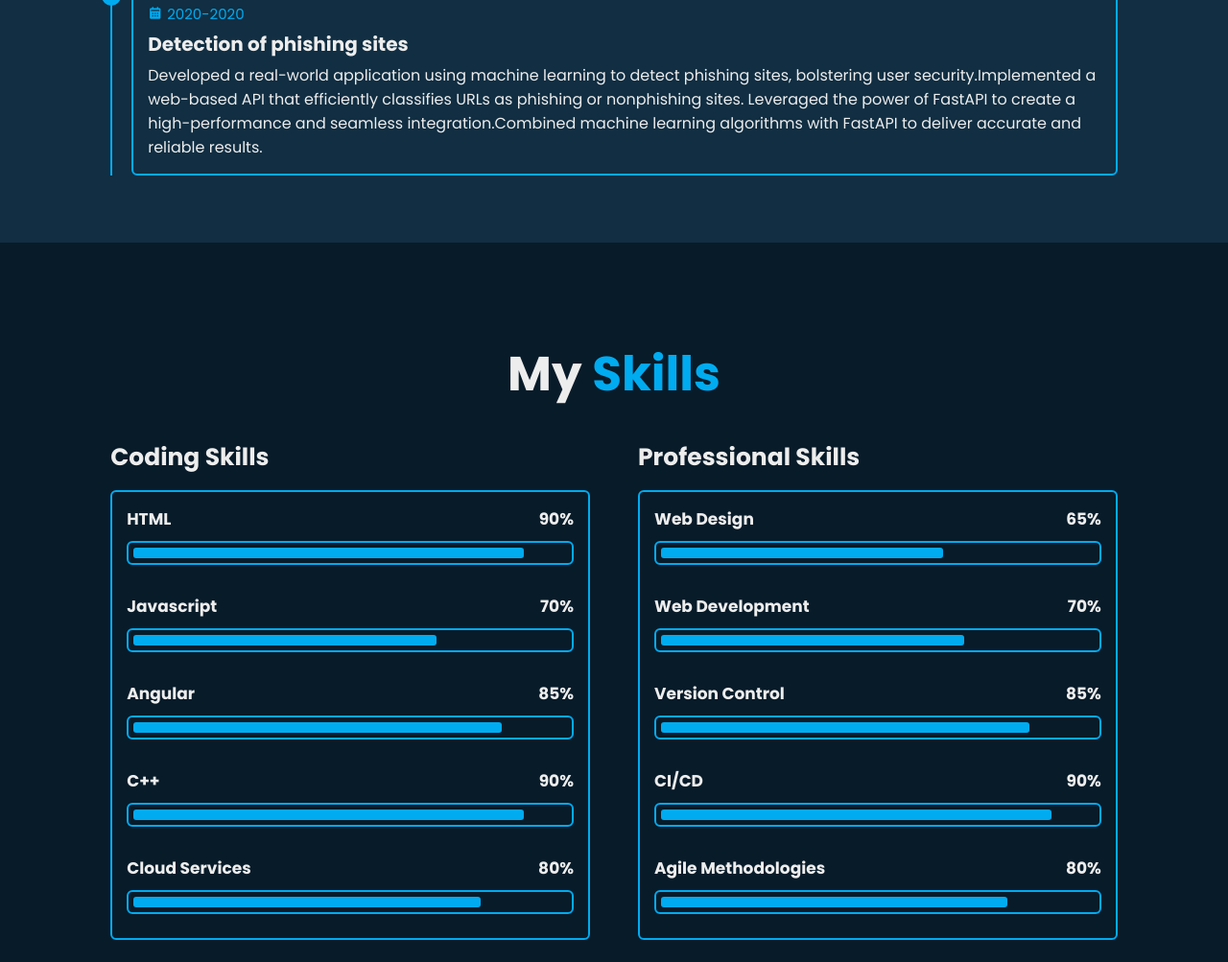
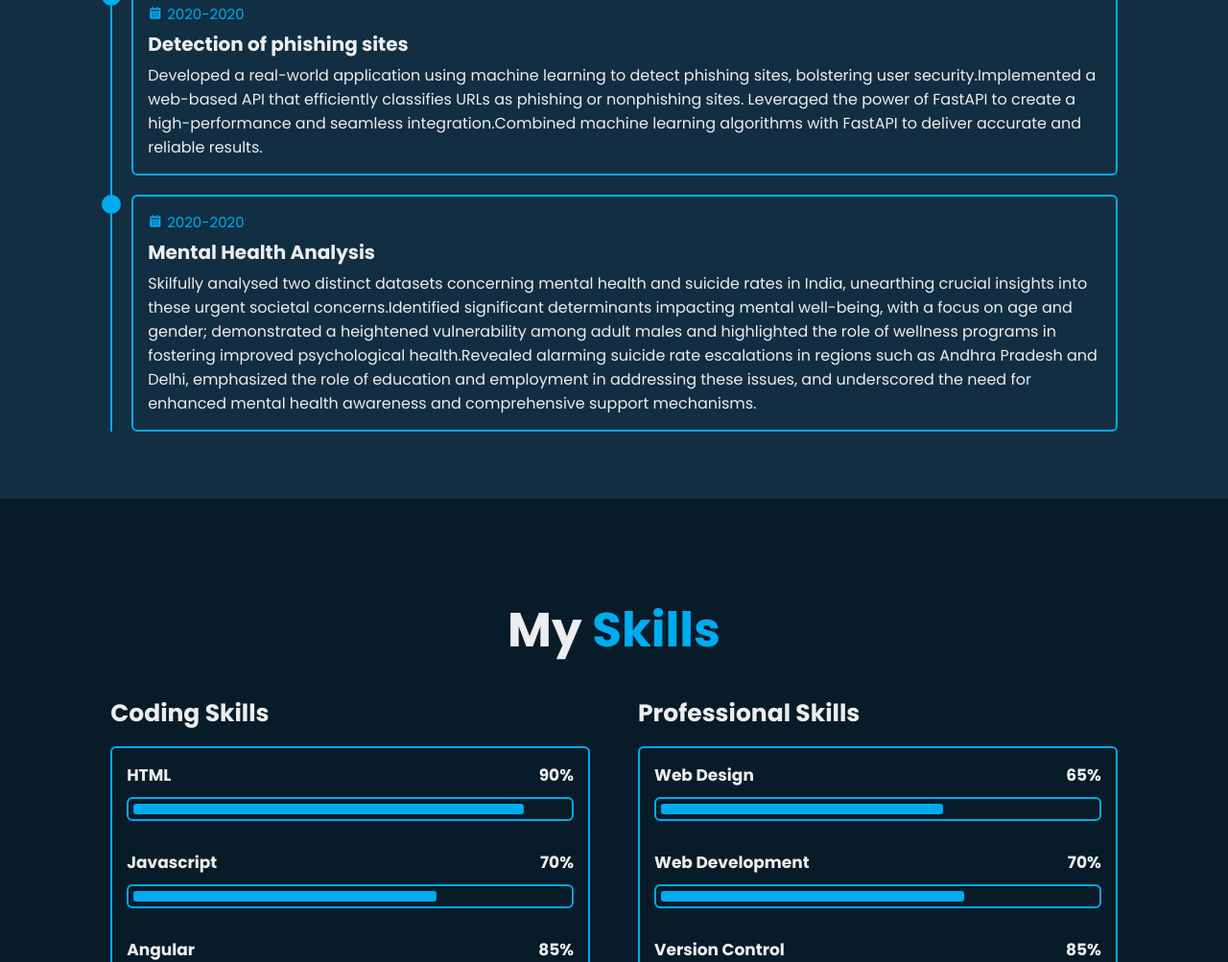
Before and after one commit to triptimishra99/Portfolio-Tripti, a plain HTML site: page index.html in a window 1280 px wide. Shown: the part 3352-4355 px from the top of the page at 96% size. Drawn offline with nearby package versions, Linux system fonts and the light colour scheme.

Commit message:
added one more project

```diff
--- a/index.html
+++ b/index.html
@@ -188,6 +188,14 @@
                     FastAPI to deliver accurate and reliable results.                  </p>
                 </div>
               </div>
+              <div class="project-content">
+                <div class="content">
+                  <div class="year"><i class="bx bxs-calendar"></i>2020-2020</div>
+                  <h3>Mental Health Analysis</h3>
+                  <p>Skilfully analysed two distinct datasets concerning mental health and suicide rates in India, unearthing crucial insights into these urgent societal concerns.Identified significant determinants impacting mental well-being, with a focus on age and gender; demonstrated a heightened vulnerability among adult males and highlighted the role of wellness programs in fostering improved psychological health.Revealed alarming suicide rate escalations in regions such as Andhra Pradesh and Delhi, emphasized the role of education and employment in addressing these issues, and underscored the need for enhanced mental health awareness and comprehensive support mechanisms.
+                                  </p>
+                </div>
+              </div>
             </div>
           </div>
 
```
